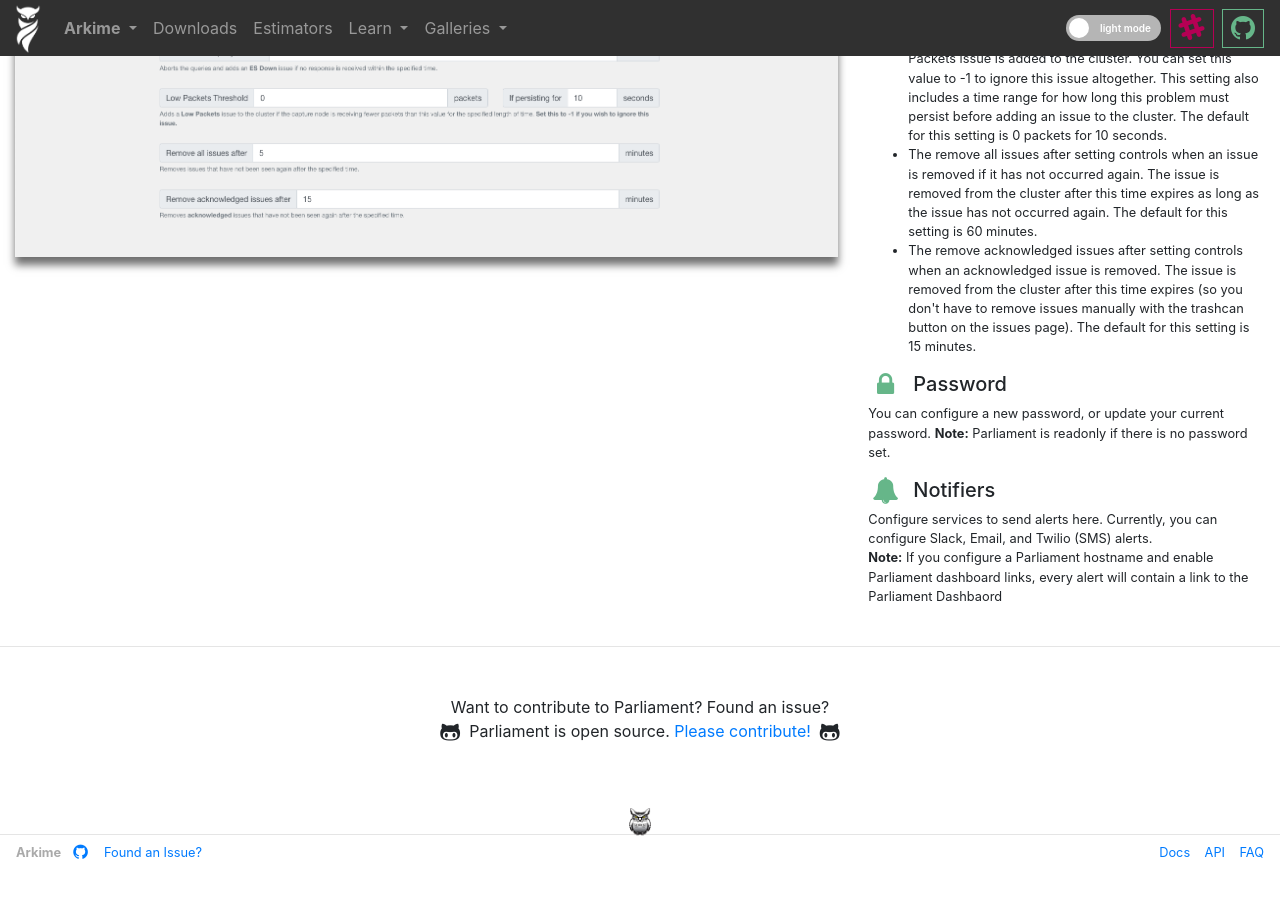
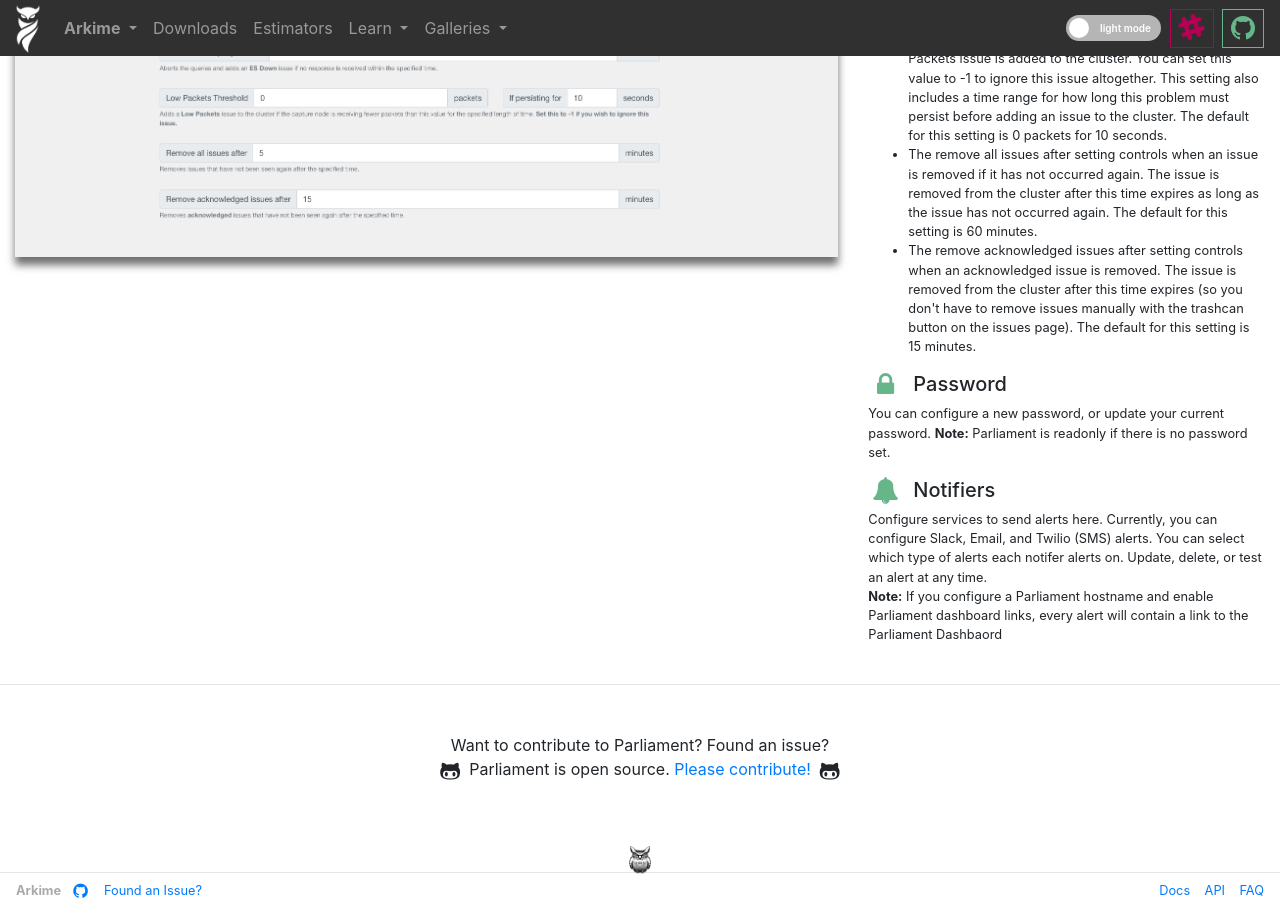
Before and after one commit to arkime/arkimeweb, a Jekyll site: the page built from parliament.html, in a window 1280 px wide and 900 px high, scrolled down 2886 px. Built offline with Jekyll 4.4.1, drawn with Linux system fonts in a browser that asks for light colours; before the commit the page ends 3748 px from its top, so only the background shows below that.

Commit message:
more parliament notifier info

```diff
--- a/parliament.html
+++ b/parliament.html
@@ -354,7 +354,9 @@ title: Parliament
             </h5>
             <p>
               Configure services to send alerts here. Currently, you can
-              configure Slack, Email, and Twilio (SMS) alerts.
+              configure Slack, Email, and Twilio (SMS) alerts. You can select
+              which type of alerts each notifer alerts on. Update, delete, or
+              test an alert at any time.
               <br>
               <strong>Note:</strong> If you configure a Parliament hostname and
               enable Parliament dashboard links, every alert will contain a
```
